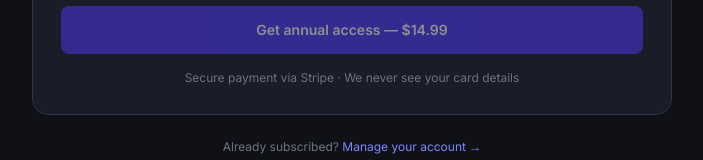
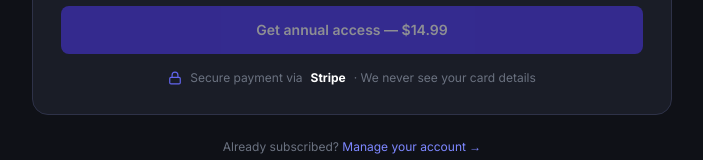
Before and after one commit to AtlasBinx/stock-tracker, a Next.js app: page /signup in a window 1280 px wide. Shown: the part 1235-1395 px from the top of the page, without its empty margins (288-991 px from the left). Built offline with nearby package versions, Linux system fonts and the light colour scheme; no server answers.

Commit message:
Improve trial copy clarity and add Stripe trust badge

```diff
--- a/src/app/signup/page.tsx
+++ b/src/app/signup/page.tsx
@@ -276,6 +276,9 @@ export default function SignupPage() {
                   className="w-full rounded-lg px-3 py-2.5 text-sm text-white placeholder-gray-500 outline-none focus:ring-2 focus:ring-indigo-500"
                   style={{ backgroundColor: "var(--surface-2)" }}
                 />
+                <div className="mt-2 rounded-lg px-3 py-2 text-xs font-medium text-emerald-400" style={{ backgroundColor: "rgba(16,185,129,0.08)", border: "1px solid rgba(16,185,129,0.2)" }}>
+                  ✓ No credit card required. Your 30-day trial starts the moment you hit the button.
+                </div>
                 <p className="mt-1.5 text-xs" style={{ color: "var(--text-muted)" }}>
                   By entering your phone number you agree to receive automated stock alert texts.
                   Msg &amp; data rates may apply. Reply STOP to opt out anytime.
@@ -389,7 +392,7 @@ export default function SignupPage() {
               {status === "loading"
                 ? "Please wait…"
                 : mode === "trial"
-                ? "Start free trial — no card required"
+                ? "Activate free trial — no card, ever"
                 : mode === "annual"
                 ? "Get annual access — $14.99"
                 : "Get 30-day access — $2.99"}
@@ -397,13 +400,16 @@ export default function SignupPage() {
 
             {mode === "trial" && (
               <p className="text-center text-xs" style={{ color: "var(--text-muted)" }}>
-                Free for 30 days · No credit card · SMS required
+                Free for 30 days · No credit card · No hidden charges
               </p>
             )}
             {isPaid && (
-              <p className="text-center text-xs" style={{ color: "var(--text-muted)" }}>
-                Secure payment via Stripe · We never see your card details
-              </p>
+              <div className="flex items-center justify-center gap-2 text-xs" style={{ color: "var(--text-muted)" }}>
+                <svg width="14" height="14" viewBox="0 0 24 24" fill="none" stroke="currentColor" strokeWidth="2" strokeLinecap="round" strokeLinejoin="round" style={{ color: "#6366f1", flexShrink: 0 }}>
+                  <rect x="3" y="11" width="18" height="11" rx="2" ry="2"/><path d="M7 11V7a5 5 0 0 1 10 0v4"/>
+                </svg>
+                Secure payment via <strong className="text-white">Stripe</strong> · We never see your card details
+              </div>
             )}
           </form>
         </div>
```
